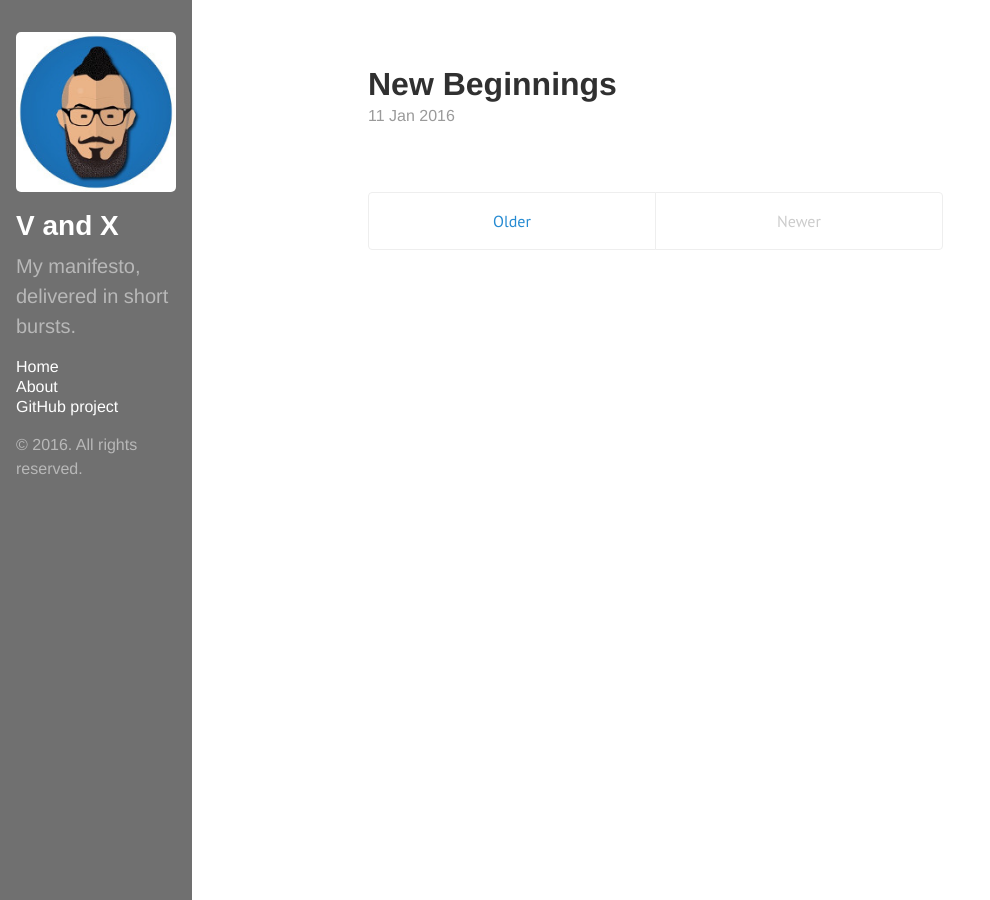
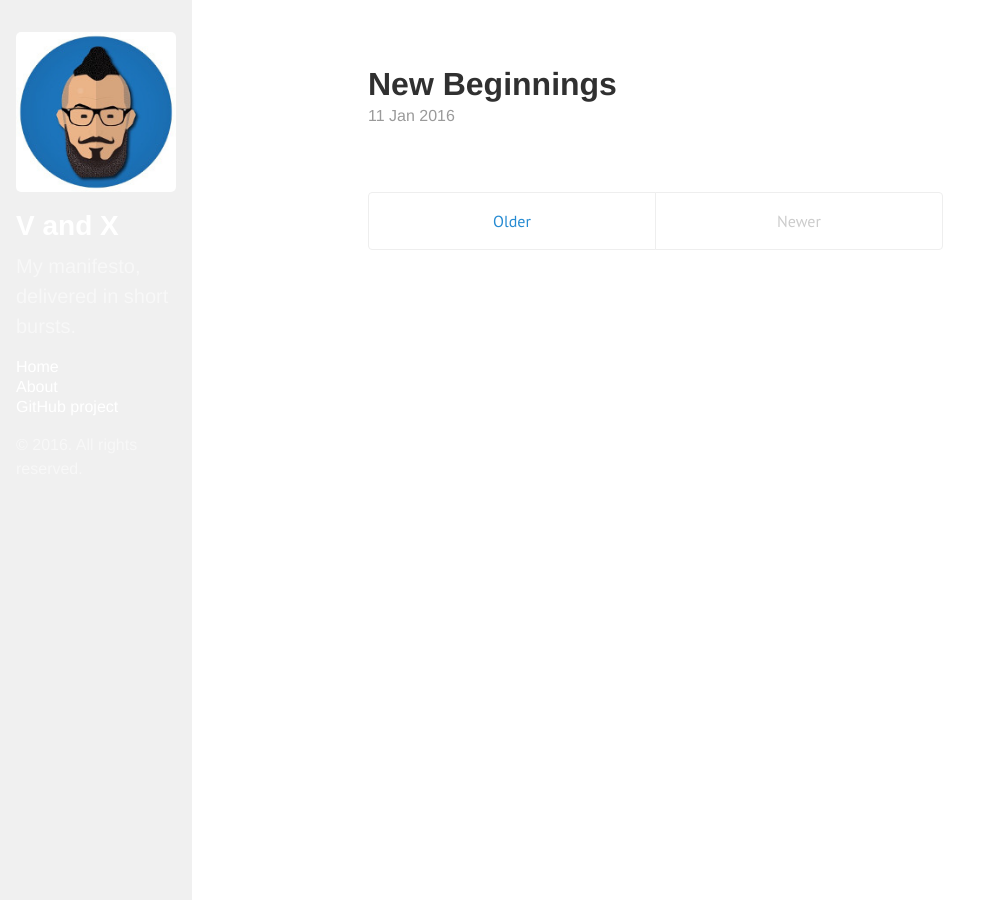
Before and after one commit to TimBanks/timbanks.github.io, a Jekyll site: the page built from index.html, in a window 1280 px wide. Shown: the whole page, without its empty margins (0-990 px from the left). Built offline with Jekyll 4.4.1, drawn with Linux system fonts in a browser that asks for light colours; the list of posts is cut into pages by our own code.

Commit message:
sidebar work

```diff
--- a/public/css/hyde.css
+++ b/public/css/hyde.css
@@ -60,7 +60,7 @@ html {
   text-align: center;
   padding: 2rem 1rem;
   color: rgba(255,255,255,.5);
-  background-color: #707070;
+  background-color: #f0f0f0;
 }
 @media (min-width: 48em) {
   .sidebar {
```
